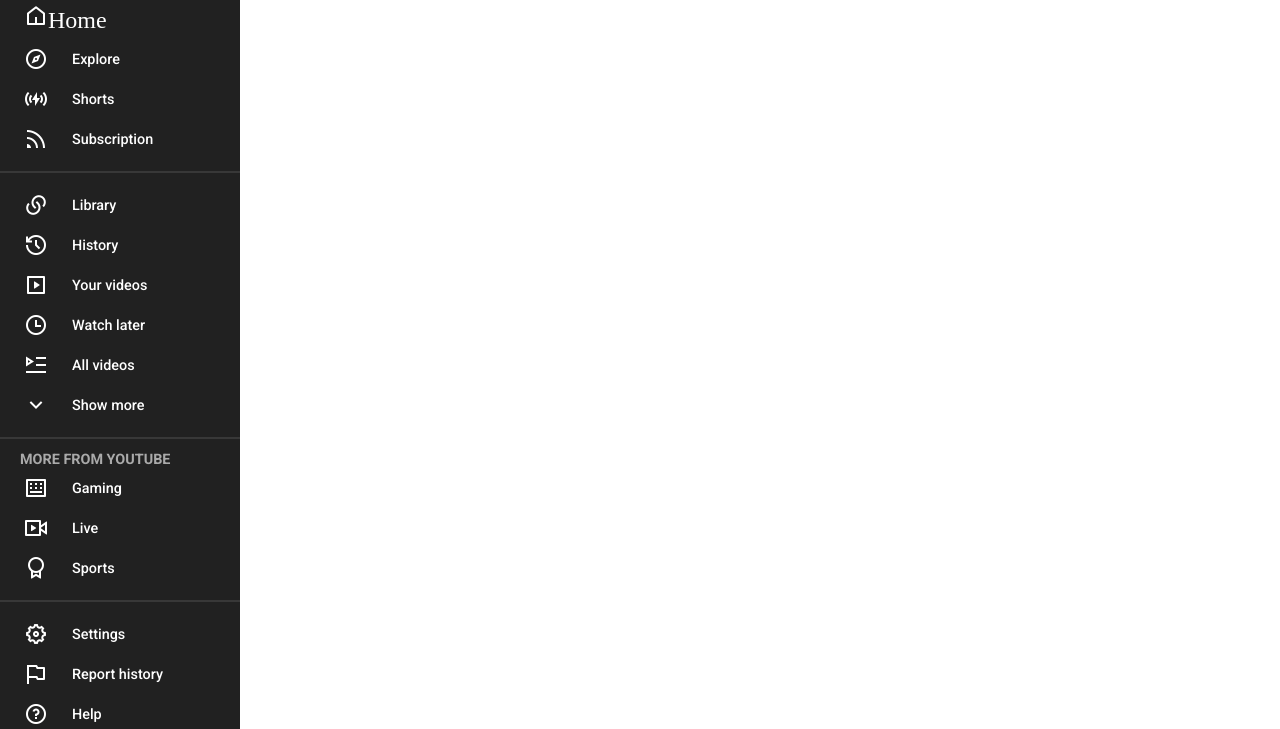
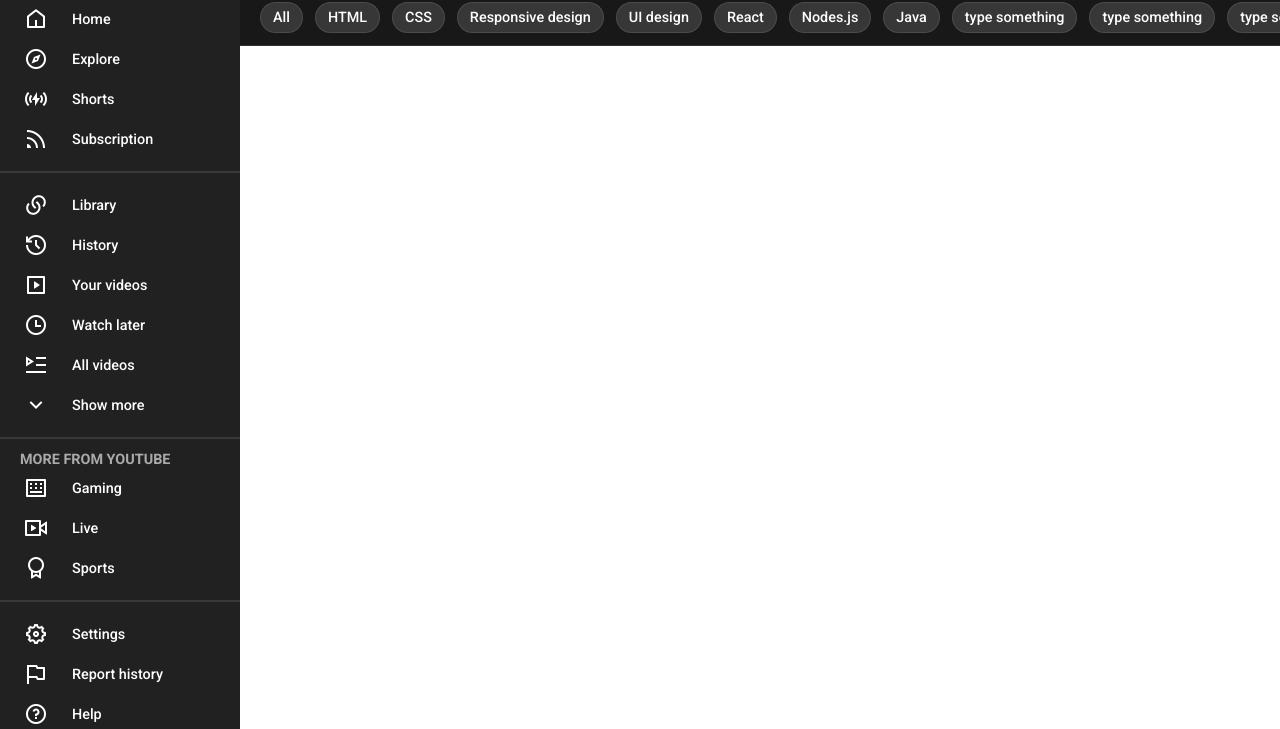
Before and after one commit to Mujeeb4582/Youtube-web-page, a plain HTML site: page index.html in a window 1280 px wide. Shown: the part 71-800 px from the top of the page. Drawn offline with nearby package versions, Linux system fonts and the light colour scheme.

Commit message:
Added the main content to the page

```diff
--- a/index.html
+++ b/index.html
@@ -40,9 +40,10 @@
 
 
     <div class="body-container">
+        <!-- sidebar start here -->
         <div class="sidebar">
             <div class="sidebar-items">
-                <a href="#" class="sidebar-item"><i class="ri-home-5-line">Home</i></a>
+                <a href="#" class="sidebar-item"><i class="ri-home-5-line"></i>Home</a>
                 <a href="#" class="sidebar-item"><i class="ri-compass-3-line"></i>Explore</a>
                 <a href="#" class="sidebar-item"><i class="ri-wireless-charging-line"></i>Shorts</a>
                 <a href="#" class="sidebar-item"><i class="ri-rss-line"></i>Subscription</a>
@@ -65,6 +66,50 @@
                 <a href="#" class="sidebar-item"><i class="ri-feedback-line"></i>Send feedback</a>
             </div>
         </div>
+        <!-- sidebar completed -->
+
+        <!-- main content start here  -->
+        <div class="content">
+            <div class="chips-wrapper">
+                <div class="chip">
+                    <p>All</p>
+                </div>
+                <div class="chip">
+                    <p>HTML</p>
+                </div>
+                <div class="chip">
+                    <p>CSS</p>
+                </div>
+                <div class="chip">
+                    <p>Responsive design</p>
+                </div>
+                <div class="chip">
+                    <p>UI design</p>
+                </div>
+                <div class="chip">
+                    <p>React</p>
+                </div>
+                <div class="chip">
+                    <p>Nodes.js</p>
+                </div>
+                <div class="chip">
+                    <p>Java</p>
+                </div>
+                <div class="chip">
+                    <p>type something</p>
+                </div>
+                <div class="chip">
+                    <p>type something</p>
+                </div>
+                <div class="chip">
+                    <p>type something</p>
+                </div>
+                <div class="chip">
+                    <p>type something</p>
+                </div>
+            </div>
+            <!-- main content completed -->
+
     </div>
 </body>
 </html>
--- a/styles.css
+++ b/styles.css
@@ -209,3 +209,38 @@ img{
 .sidebar-item i{
     margin-right: 24px;
 }
+
+/* main content starts here */
+
+.content{
+    width: calc(100vw - 240px);
+}
+
+.chips-wrapper{
+    overflow-x: scroll;
+    background-color: #181818;
+    display: flex;
+    padding-left: 14px;
+    border-top: 1px solid rgba(255, 255, 255, 0.1);
+    border-bottom: 1px solid rgba(255, 255, 255, 0.1);
+}
+
+.chips-wrapper::-webkit-scrollbar{
+    height: 0;
+}
+
+.chip{
+    margin: 12px 6px;
+    background-color: #373737;
+    padding: 6px 12px;
+    border: 1px solid rgba(255, 255, 255, 0.1);
+    border-radius: 16px;
+    white-space: nowrap;
+    cursor: pointer;
+    color: #fff;
+    transition: .5s;
+}
+
+.chip:hover{
+    background-color: #4d4d4d;
+}
```
